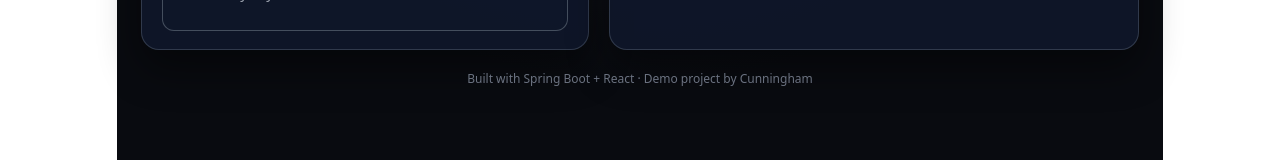
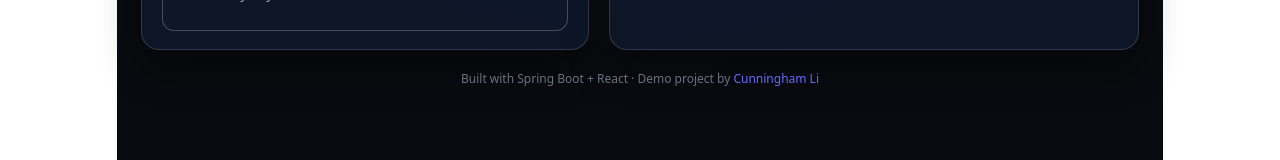
Before and after one commit to CunninghamLi/pathfinderai, a React app in the folder frontend/: page / in a window 1280 px wide. Shown: the part 525-685 px from the top of the page. Built offline with nearby package versions, Linux system fonts and the light colour scheme; the HTML template or start-up script is replaced by a standard one.

Commit message:
Added github link to footer

```diff
--- a/frontend/src/App.jsx
+++ b/frontend/src/App.jsx
@@ -142,8 +142,17 @@ function App() {
             </main>
 
             <footer className="pf-footer">
-                Built with Spring Boot + React · Demo project by Cunningham
+                Built with Spring Boot + React · Demo project by{" "}
+                <a
+                    href="https://github.com/CunninghamLi"
+                    target="_blank"
+                    rel="noreferrer"
+                    className="pf-footer-link"
+                >
+                    Cunningham Li
+                </a>
             </footer>
+
         </div>
     );
 }
```
